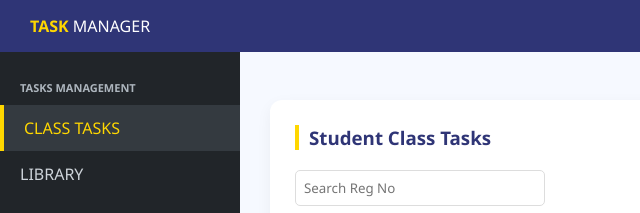
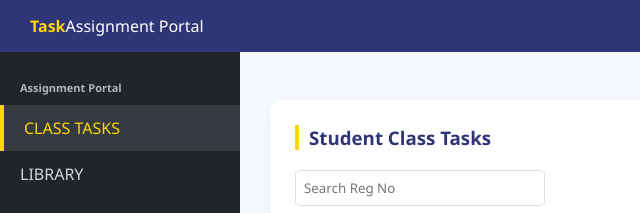
Before and after one commit to muthuvel531/TASK-, a plain HTML site: page Task.html in a window 1280 px wide. Shown: the top 213 px of the page, 0-640 px from the left. Drawn offline with Linux system fonts and the light colour scheme; no server answers.

Commit message:
Update Task.html

```diff
--- a/Task.html
+++ b/Task.html
@@ -4,7 +4,7 @@
 <head>
     <meta charset="UTF-8">
     <meta name="viewport" content="width=device-width, initial-scale=1.0">
-    <title>Student Task Management System - Firebase</title>
+    <title>Student Assignment Portal</title>
 
     <script src="https://www.gstatic.com/firebasejs/9.6.1/firebase-app-compat.js"></script>
     <script src="https://www.gstatic.com/firebasejs/9.6.1/firebase-database-compat.js"></script>
@@ -240,12 +240,12 @@
 <body>
 
     <header>
-        <div class="logo"><span>TASK</span> MANAGER</div>
+         <div class="logo"><span> Task</span>Assignment Portal</div>
         <div class="menu-btn" onclick="toggleSidebar()">☰</div>
     </header>
 
     <div class="sidebar" id="sidebar">
-        <h4>TASKS MANAGEMENT</h4>
+        <h4>Assignment Portal</h4>
         <ul>
             <li class="nav-item active" onclick="showSection('admin',this)">CLASS TASKS</li>
             <li class="nav-item" onclick="showSection('student',this)">LIBRARY</li>
```
